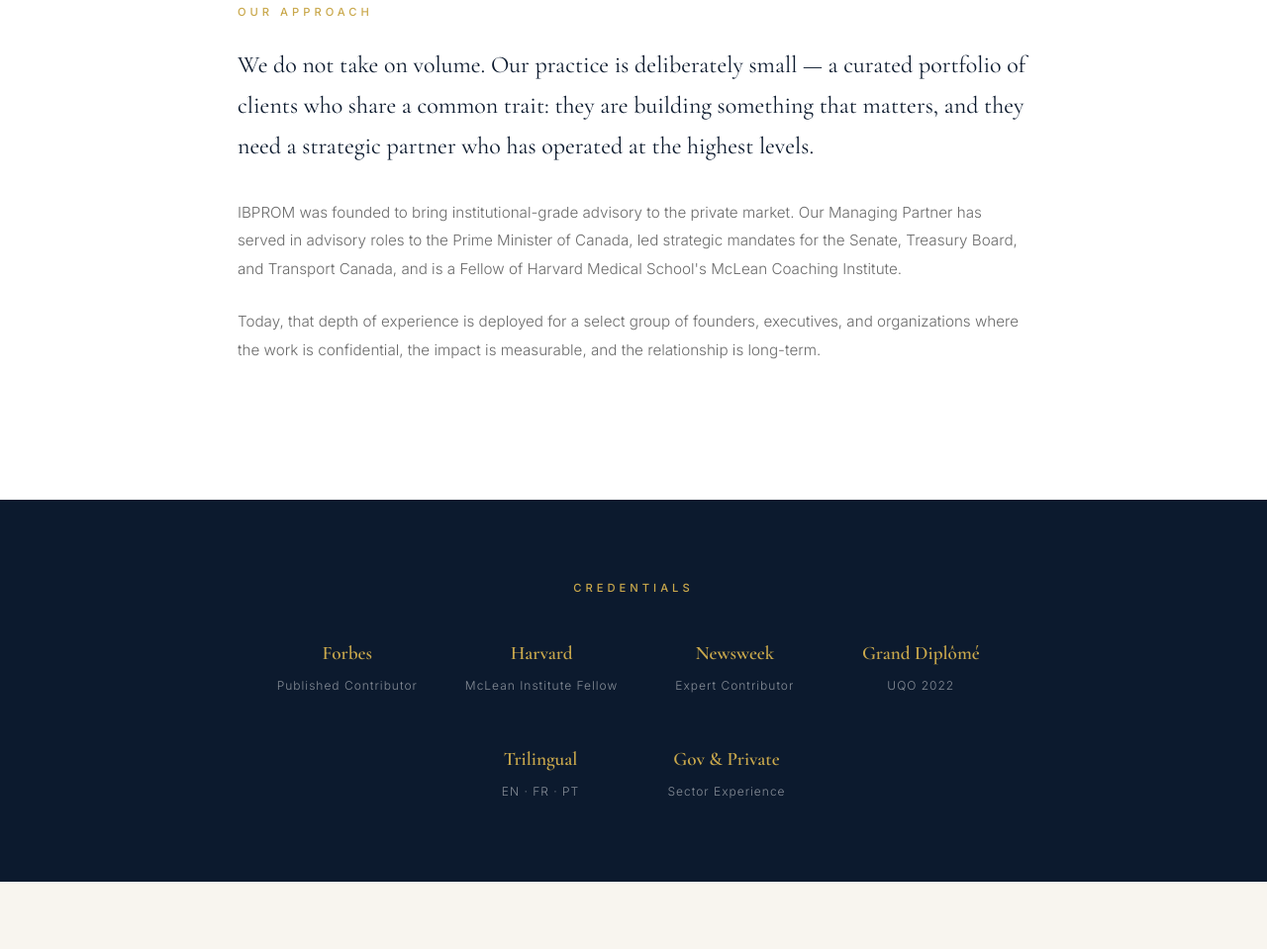
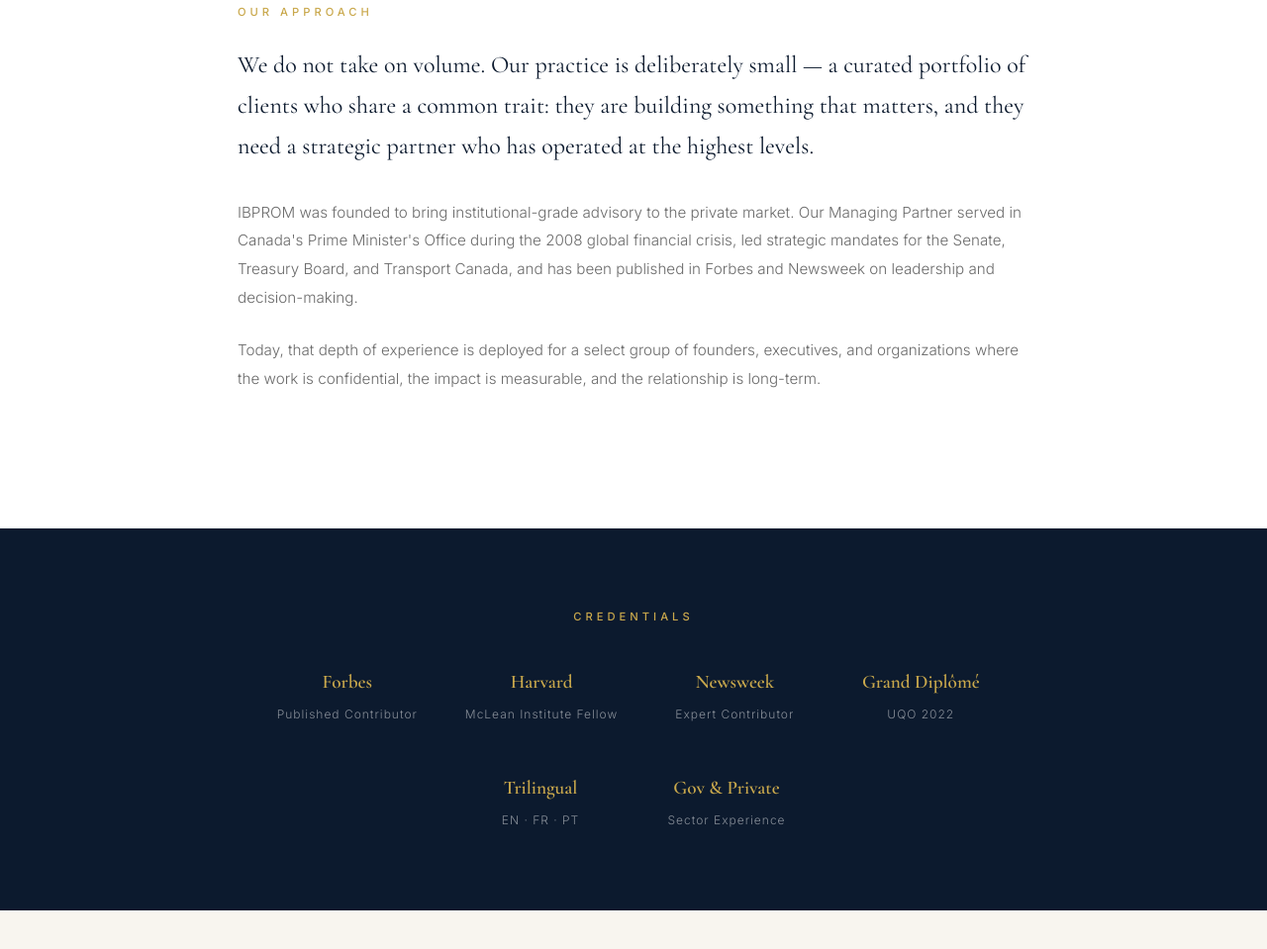
Before and after one commit to josephsoares-prog/ibprom.com, a plain HTML site: page index.html in a window 1280 px wide. Shown: the part 1753-2712 px from the top of the page at 99% size. Drawn offline with nearby package versions, Linux system fonts and the light colour scheme.

Commit message:
Remove Harvard McLean reference — replace with PMO + Forbes/Newsweek credentials

```diff
--- a/index.html
+++ b/index.html
@@ -469,7 +469,7 @@
         <div class="approach-inner">
             <p class="section-label">Our Approach</p>
             <p class="approach-text">We do not take on volume. Our practice is deliberately small — a curated portfolio of clients who share a common trait: they are building something that matters, and they need a strategic partner who has operated at the highest levels.</p>
-            <p class="approach-detail">IBPROM was founded to bring institutional-grade advisory to the private market. Our Managing Partner has served in advisory roles to the Prime Minister of Canada, led strategic mandates for the Senate, Treasury Board, and Transport Canada, and is a Fellow of Harvard Medical School's McLean Coaching Institute.</p>
+            <p class="approach-detail">IBPROM was founded to bring institutional-grade advisory to the private market. Our Managing Partner served in Canada's Prime Minister's Office during the 2008 global financial crisis, led strategic mandates for the Senate, Treasury Board, and Transport Canada, and has been published in Forbes and Newsweek on leadership and decision-making.</p>
             <p class="approach-detail">Today, that depth of experience is deployed for a select group of founders, executives, and organizations where the work is confidential, the impact is measurable, and the relationship is long-term.</p>
         </div>
     </section>
```
